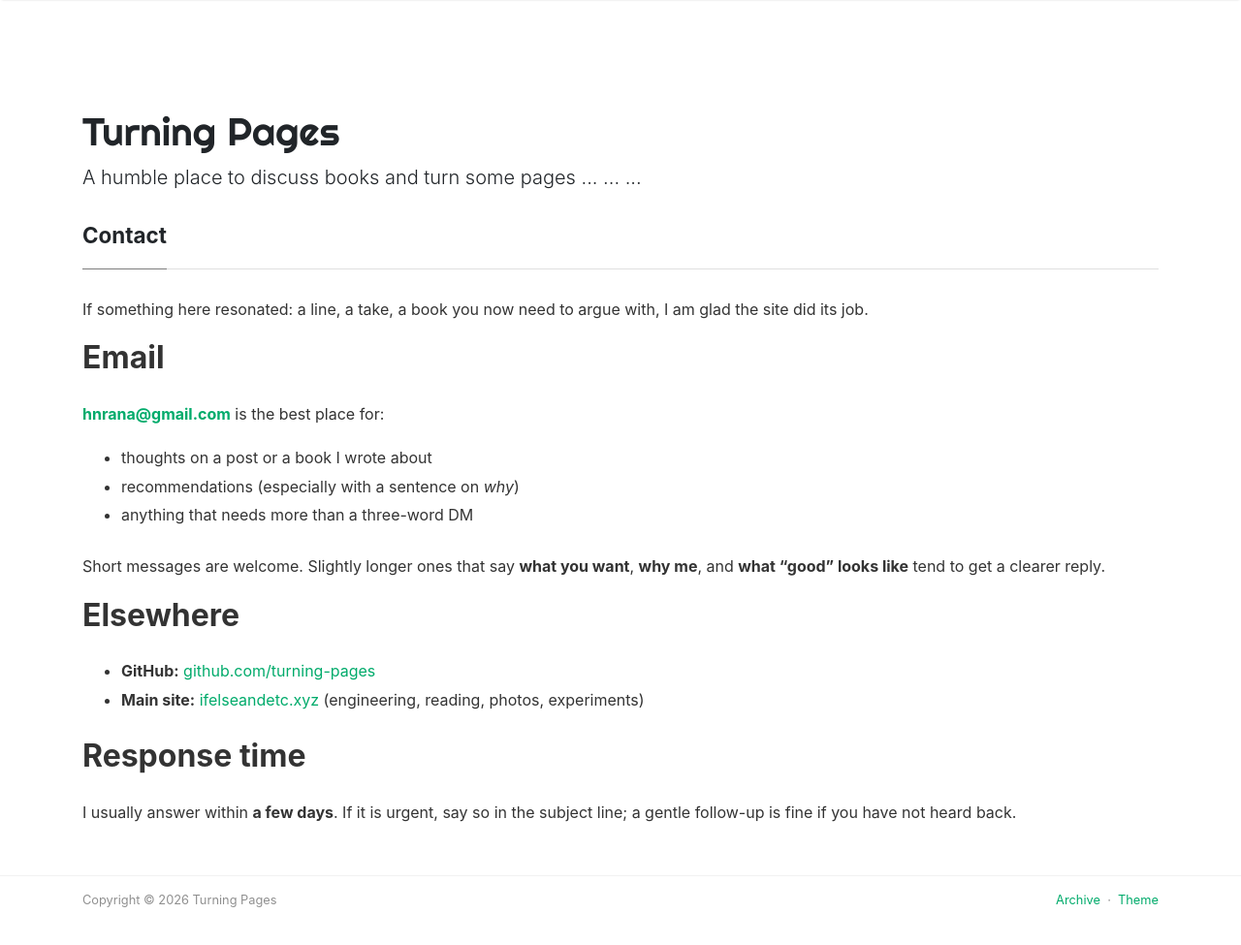
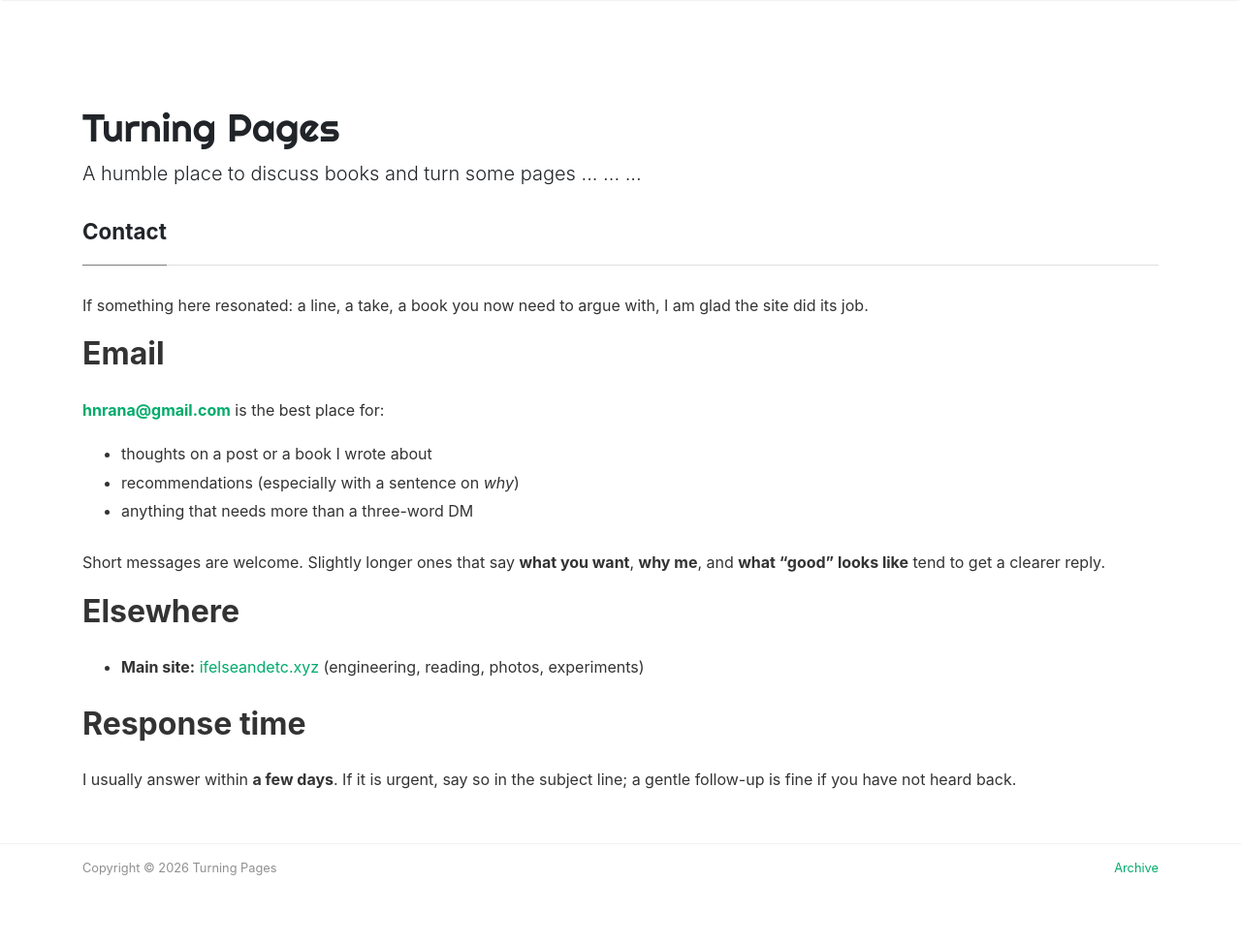
Before and after one commit to turning-pages/turning-pages.github.io, a Jekyll site: the page built from _pages/contact.md, in a window 1280 px wide and 1012 px high. Shown: the top 975 px of the window at 97% size. Built offline with Jekyll 4.4.1, drawn with Linux system fonts in a browser that asks for light colours; nearby versions of some CDN libraries.

Commit message:
renovation commit - 5

```diff
--- a/_config.yml
+++ b/_config.yml
@@ -3,7 +3,7 @@ name: "Turning Pages"
 title: "Turning Pages"
 description: "A humble place to discuss books and turn some pages ... ... ..."
 
-logo: "assets/images/turning-pages.png"
+logo: "assets/images/turning-pages-header.png"
 # Small file for browser tabs; navbar uses `logo` above.
 favicon: "assets/images/favicon.png"
 
--- a/_layouts/default.html
+++ b/_layouts/default.html
@@ -147,8 +147,6 @@ ga('send', 'pageview');
             </div>
             <div class="col-md-6 col-sm-6 text-center text-lg-right">
                 <a href="{{ site.baseurl }}/archive/">Archive</a>
-                &nbsp;·&nbsp;
-                <a target="_blank" rel="noopener noreferrer" href="https://www.wowthemes.net/mediumish-free-jekyll-template/">Theme</a>
             </div>
         </div>
     </div>
--- a/_pages/contact.md
+++ b/_pages/contact.md
@@ -19,7 +19,6 @@ Short messages are welcome. Slightly longer ones that say **what you want**, **w
 
 ## Elsewhere
 
-- **GitHub:** [github.com/turning-pages](https://github.com/turning-pages)
 - **Main site:** [ifelseandetc.xyz](https://www.ifelseandetc.xyz/) (engineering, reading, photos, experiments)
 
 ## Response time
--- a/css/override.css
+++ b/css/override.css
@@ -59,7 +59,7 @@ nav.mediumnavigation .navbar-brand {
 }
 
 nav.mediumnavigation .navbar-brand img {
-  max-height: 52px;
+  max-height: 48px;
   height: auto;
   width: auto;
   display: block;
@@ -67,16 +67,16 @@ nav.mediumnavigation .navbar-brand img {
 
 /* Fixed nav grew with logo; keep main content below it */
 .site-content {
-  margin-top: 72px;
+  margin-top: 68px;
 }
 
 @media (max-width: 991px) {
   nav.mediumnavigation .navbar-brand img {
-    max-height: 44px;
+    max-height: 40px;
   }
 
   .site-content {
-    margin-top: 64px;
+    margin-top: 60px;
   }
 }
 
```
Also changed, not shown: assets/images/turning-pages-header.png (added).
